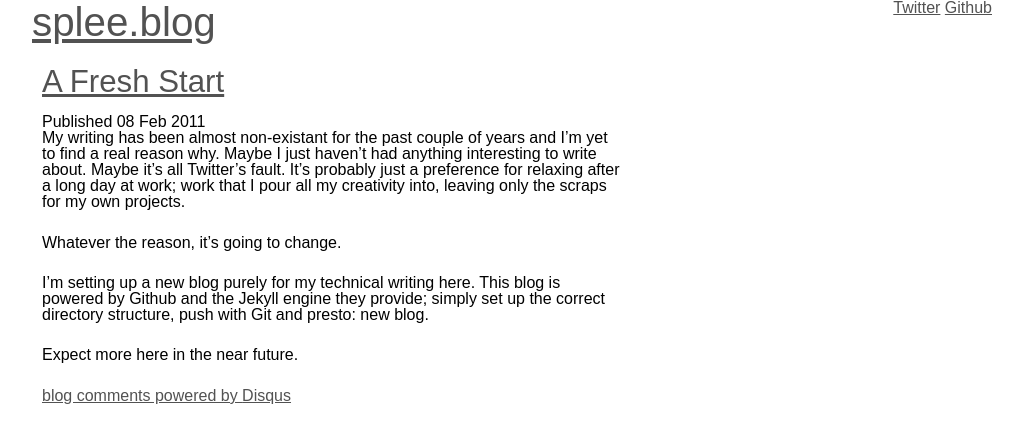
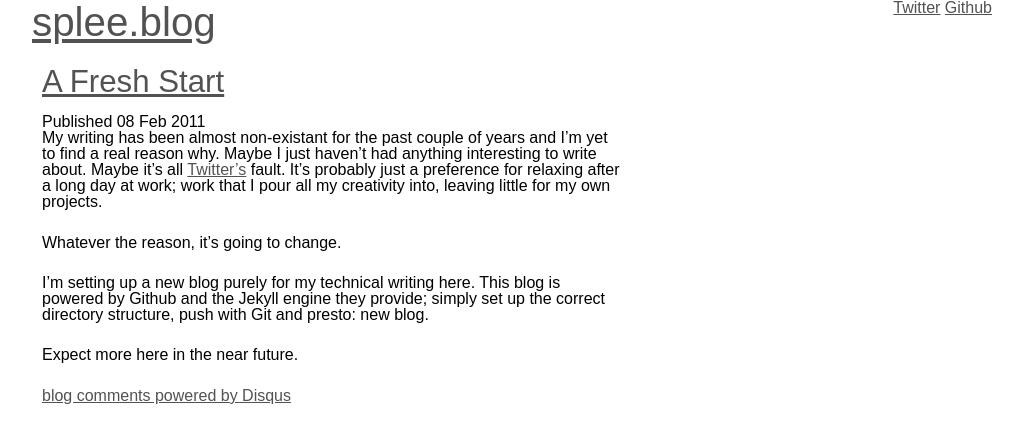
Before and after one commit to splee/splee.github.com, a Jekyll site: the page built from _posts/2011-02-08-a-fresh-start.md, in a window 1280 px wide. Shown: the top 443 px of the page, without its empty margins (128-1151 px from the left). Built offline with Jekyll 4.4.1, drawn with Linux system fonts in a browser that asks for light colours; nearby versions of some CDN libraries; library files that are not in the unit come from our copies; comment, search, counter and statistics services are not loaded.

Commit message:
Updated blog post a little

```diff
--- a/_posts/2011-02-08-a-fresh-start.md
+++ b/_posts/2011-02-08-a-fresh-start.md
@@ -5,9 +5,9 @@ layout: post
 
 My writing has been almost non-existant for the past couple of years and I'm
 yet to find a real reason why. Maybe I just haven't had anything interesting to
-write about. Maybe it's all Twitter's fault.  It's probably just a preference
-for relaxing after a long day at work; work that I pour all my creativity into,
-leaving only the scraps for my own projects.
+write about. Maybe it's all [Twitter's](http://twitter.com/splee) fault.  It's
+probably just a preference for relaxing after a long day at work; work that I
+pour all my creativity into, leaving little for my own projects.
 
 Whatever the reason, it's going to change.
 
```
